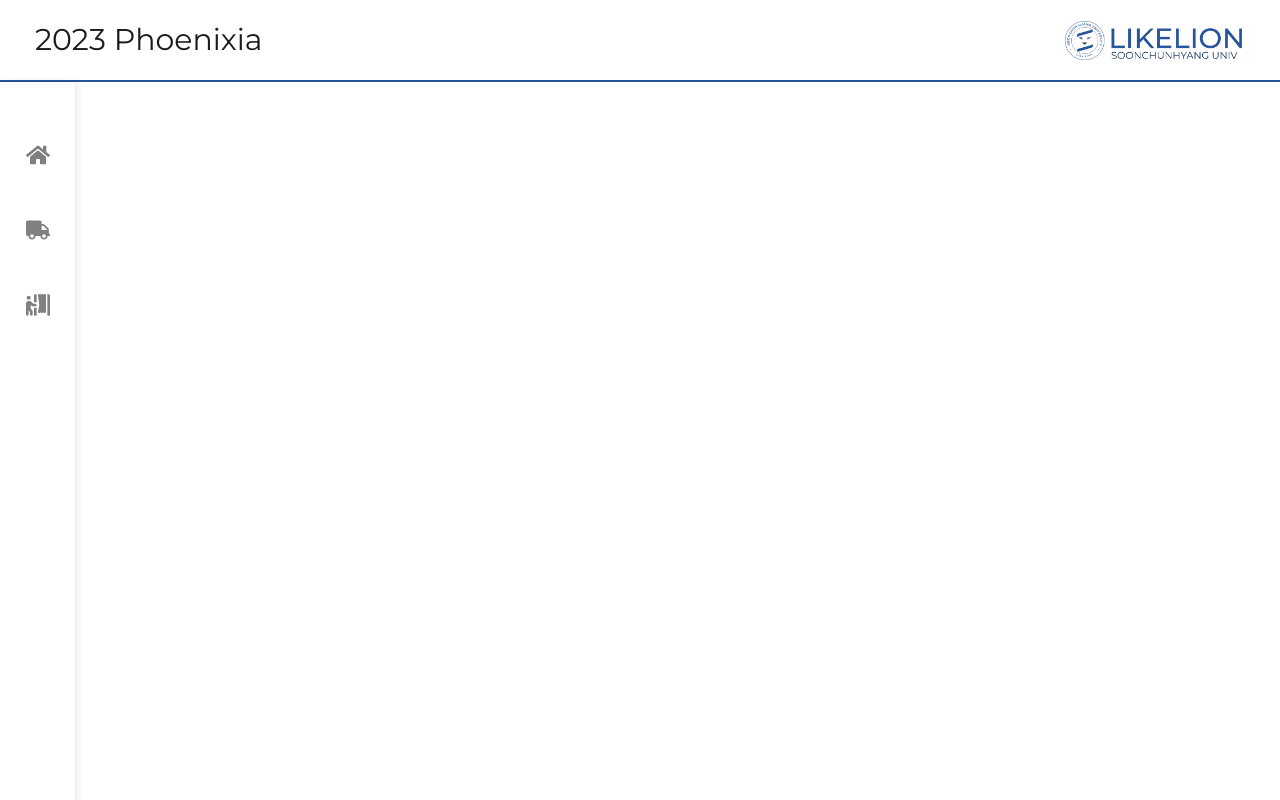
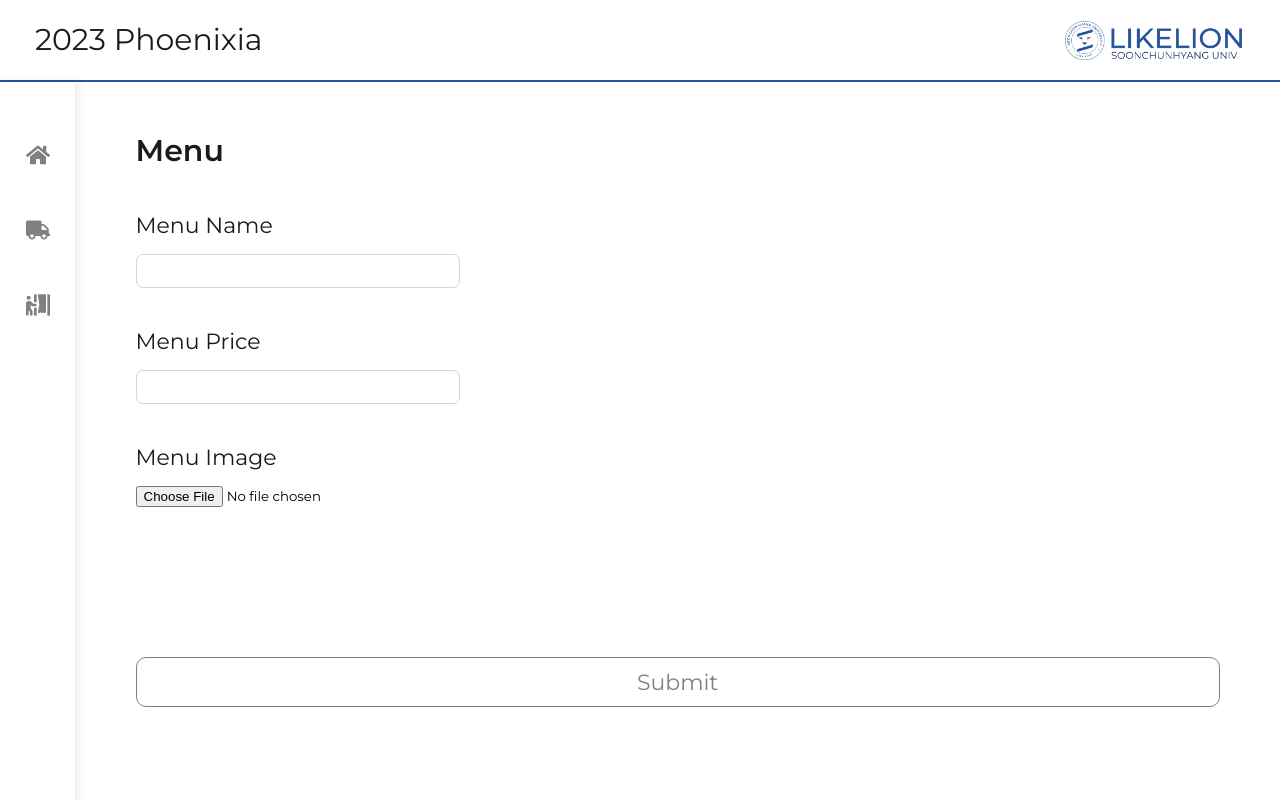
Before and after one commit to FE-PE/2023Phoenixia-Admin, a React (Create React App) app: page /trucks/menu/create in a window 1280 px wide. Shown: the top 800 px of the page. Built offline with nearby package versions, Linux system fonts and the light colour scheme.

Commit message:
[feat]: menu create form

```diff
--- a/src/main/contents/Contents.js
+++ b/src/main/contents/Contents.js
@@ -3,6 +3,7 @@ import './contents.css'
 import Trucklist from './foodtrucks/trucklist/Trucklist';
 import TruckDetail from './foodtrucks/truckdetail/TruckDetail';
 import TruckCreate from './foodtrucks/truckcreate/TruckCreate';
+import MenuCreate from './foodtrucks/manucreate/MenucCreate';
 
 function Contents() {
 
@@ -13,6 +14,7 @@ function Contents() {
                 <Route path='/trucks' element={<Trucklist/>} />
                 <Route path='/trucks/detail' element={<TruckDetail/>} />
                 <Route path='/trucks/create' element={<TruckCreate/>} />
+                <Route path='/trucks/menu/create' element={<MenuCreate/>} />
             </Routes>
         </div>
 
--- /dev/null
+++ b/src/main/contents/foodtrucks/manucreate/MenucCreate.js
@@ -0,0 +1,20 @@
+function MenuCreate() {
+
+    return (
+        <div className='info-wrap'>
+            <div className='top-margin'></div>
+            <p className='category-title'>Menu</p>
+            <form className='truck-form'>
+                <p className='form-title'>Menu Name</p>
+                <input className='form-input-text width-300' type='text' required></input>
+                <p className='form-title'>Menu Price</p>
+                <input className='form-input-text width-300' type='text' required></input>
+                <p className='form-title'>Menu Image</p>
+                <input type='file' accept='image/*'></input><br/>
+                <button className='form-submit-button'>Submit</button>
+            </form>
+        </div>
+    );
+}
+
+export default MenuCreate
--- a/src/main/contents/foodtrucks/truckdetail/TruckDetail.js
+++ b/src/main/contents/foodtrucks/truckdetail/TruckDetail.js
@@ -31,7 +31,7 @@ function TruckDetail() {
                 <MenuInfo />
                 <MenuInfo />
                 <MenuInfo />
-                <Link className='menu-plus-button'>+</Link>
+                <Link to={'/trucks/menu/create'} className='menu-plus-button'>+</Link>
             </div>
         </div>
     );
```
